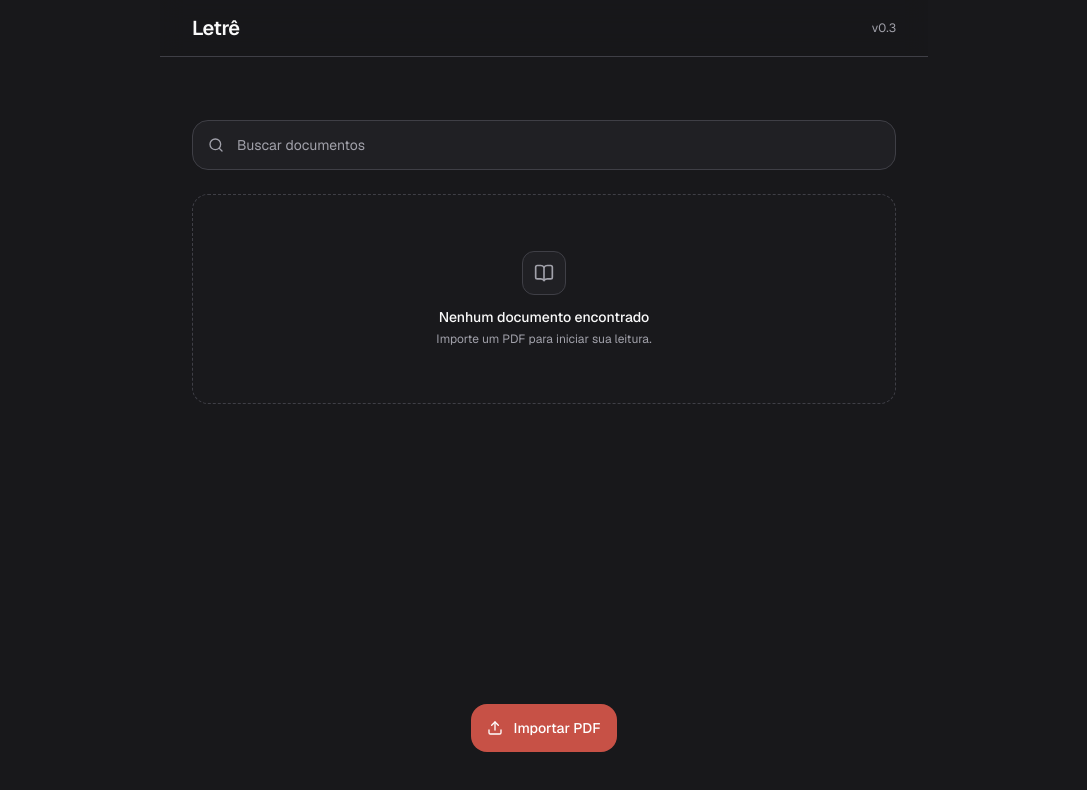
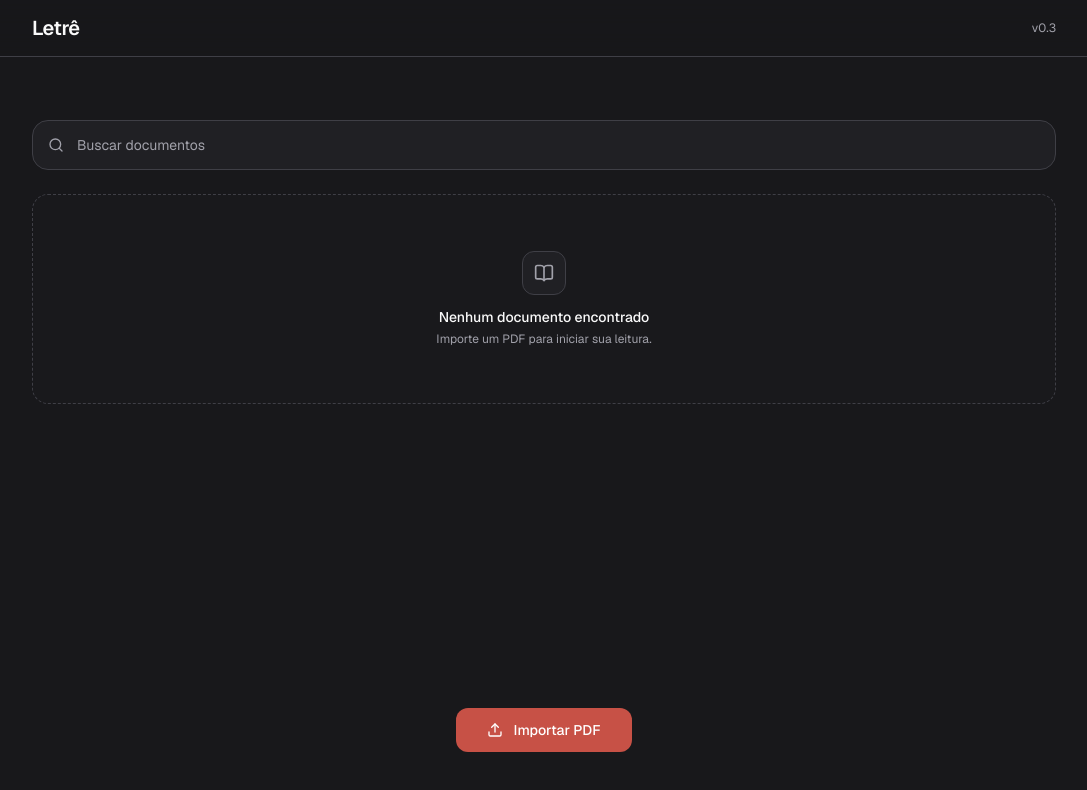
Before and after one commit to jaozinpaulin/audioread-app, a Next.js app: page / in a window 1280 px wide. Shown: the top 790 px of the page, without its empty margins (96-1183 px from the left). Built offline with nearby package versions, Linux system fonts and the light colour scheme.

Commit message:
style: improve reading page responsiveness

```diff
--- a/src/app/page.tsx
+++ b/src/app/page.tsx
@@ -8,17 +8,16 @@ import { Search, BookOpen, Headphones, Info, Upload } from 'lucide-react';
 import * as pdfjsLib from 'pdfjs-dist';
 import { useDocuments } from './hooks/useDocuments';
 
-
 pdfjsLib.GlobalWorkerOptions.workerSrc = new URL(
     'pdfjs-dist/build/pdf.worker.min.mjs',
     import.meta.url
 ).toString();
 
 export default function Home() {
-    const { documents, setDocuments, setSelectedDocument } = useDocuments()
-
+    const { documents, setDocuments, setSelectedDocument } = useDocuments();
     const router = useRouter();
     const pathname = usePathname();
+
     // const [documents, setDocuments] = useState([]);
 
     const navItems = [
@@ -29,18 +28,20 @@ export default function Home() {
 
     const handleFileChange = async (evt) => {
         const file = evt.target.files?.[0];
-
         if (!file) return;
 
         const arrayBuffer = await file.arrayBuffer();
         const pdf = await pdfjsLib.getDocument({ data: arrayBuffer }).promise;
 
-        setDocuments((prev) => [...prev, {
+        setDocuments((prev) => [
+            ...prev,
+            {
                 file,
                 name: file.name,
                 pages: pdf.numPages,
                 currentPage: 1,
-        }]);
+            },
+        ]);
     };
 
     // const handleOpenPdf = (doc) => {
@@ -49,24 +50,25 @@ export default function Home() {
     // };
 
     const handleOpenPdfPage = (doc) => {
-        setSelectedDocument(doc)
-        router.push("/reading")
-    }
+        setSelectedDocument(doc);
+        router.push('/reading');
+    };
 
     return (
-        <main className="flex-1 flex flex-col justify-between p-4 md:p-8 pb-32 md:pb-12 max-w-3xl mx-auto w-full min-h-screen">
-            <header className="fixed top-0 left-0 right-0 max-w-3xl mx-auto bg-app-bg/85 backdrop-blur-md px-4 md:px-8 py-3.5 border-b border-border-subtle flex items-center justify-between shrink-0 z-50">
-                <h1 className="text-lg md:text-xl font-semibold tracking-tight text-text-main">
+        <main className="flex min-h-screen w-full flex-1 flex-col justify-between p-4 pb-32 md:p-8 md:pb-12 lg:px-12">
+            <header className="fixed top-0 left-0 z-50 w-full border-b border-border-subtle bg-app-bg/85 px-4 py-3.5 backdrop-blur-md sm:px-6 md:px-8 lg:px-12">
+                <div className="mx-auto flex w-full max-w-5xl items-center justify-between">
+                    <h1 className="text-lg font-semibold tracking-tight text-text-main md:text-xl">
                         Letrê
                     </h1>
 
                     <span className="text-xs text-text-muted">v0.3</span>
+                </div>
             </header>
+            <div className="my-6 mx-auto w-full max-w-5xl flex-1 space-y-6 overflow-y-auto pt-16">
+                <div className="relative w-full">
+                    <Search className="absolute left-4 top-1/2 -translate-y-1/2 w-4 h-4 text-text-muted" />
 
-
-            <div className="space-y-6 pt-16 my-6 flex-1 overflow-y-auto">
-                <div className="relative">
-                    <Search className="absolute left-4 top-1/2 -translate-y-1/2 w-4 h-4 text-text-muted" />
                     <input
                         type="text"
                         placeholder="Buscar documentos"
@@ -74,7 +76,7 @@ export default function Home() {
                     />
                 </div>
 
-                <div className="space-y-3 pb-4">
+                <div className="w-full space-y-3 pb-4">
                     {documents.length === 0 && (
                         <div className="py-14 flex flex-col items-center justify-center text-center space-y-3 rounded-2xl border border-dashed border-border-subtle bg-card-bg/20 p-6">
                             <div className="w-11 h-11 rounded-xl bg-card-bg border border-border-subtle flex items-center justify-center text-text-muted">
@@ -85,6 +87,7 @@ export default function Home() {
                                 <p className="text-sm font-medium text-text-main">
                                     Nenhum documento encontrado
                                 </p>
+
                                 <p className="text-xs text-text-muted">
                                     Importe um PDF para iniciar sua leitura.
                                 </p>
@@ -95,18 +98,16 @@ export default function Home() {
                     {documents.map((doc) => (
                         <div
                             key={`${doc.name}-${doc.file.lastModified}`}
-                            onClick={() => {
-                                handleOpenPdfPage(doc)
-                            }}
+                            onClick={() => handleOpenPdfPage(doc)}
                             className="flex items-center justify-between p-4 rounded-2xl bg-card-bg border border-border-subtle hover:border-zinc-700 hover:bg-card-hover transition-all cursor-pointer"
                         >
-                            <div className="flex items-center gap-3.5">
-                                <div className="w-10 h-12 rounded-lg bg-primary-rose/10 border border-primary-rose/20 flex items-center justify-center text-primary-rose">
+                            <div className="flex min-w-0 items-center gap-3.5">
+                                <div className="w-10 h-12 shrink-0 rounded-lg bg-primary-rose/10 border border-primary-rose/20 flex items-center justify-center text-primary-rose">
                                     <BookOpen className="w-5 h-5" />
                                 </div>
 
-                                <div>
-                                    <h3 className="font-medium text-sm md:text-base text-text-main">
+                                <div className="min-w-0 flex-1">
+                                    <h3 className="break-words text-sm font-medium text-text-main md:text-base">
                                         {doc.name}
                                     </h3>
 
@@ -120,10 +121,10 @@ export default function Home() {
                 </div>
             </div>
 
-            <div className="fixed bottom-0 left-0 right-0 max-w-md mx-auto bg-app-bg/90 backdrop-blur-md px-4 py-3 flex flex-col gap-6 z-50 md:relative md:max-w-none md:bg-transparent md:backdrop-blur-none md:p-0">
+            <div className="fixed bottom-0 left-0 right-0 z-50 mx-auto flex max-w-md flex-col gap-4 border-t border-border-subtle/40 bg-app-bg/90 px-4 py-3 backdrop-blur-md md:static md:max-w-none md:flex-row md:justify-end md:border-0 md:bg-transparent md:p-0 md:backdrop-blur-none">
+                <label className="flex w-full cursor-pointer items-center justify-center gap-2.5 rounded-xl bg-accent-crimson px-4 py-3 text-sm font-medium text-white transition-all hover:bg-[#b0453c] md:w-auto md:min-w-44">
+                    <Upload className="w-4 h-4" />
 
-                <label className="w-full py-3.5 px-4 rounded-2xl bg-accent-crimson hover:bg-[#b0453c] text-white font-medium text-sm transition-all flex items-center justify-center gap-2.5 cursor-pointer">
-                    <Upload className="w-4 h-4" />
                     <span>Importar PDF</span>
 
                     <input
```
Lines whose indentation alone changed are shown as unchanged.
